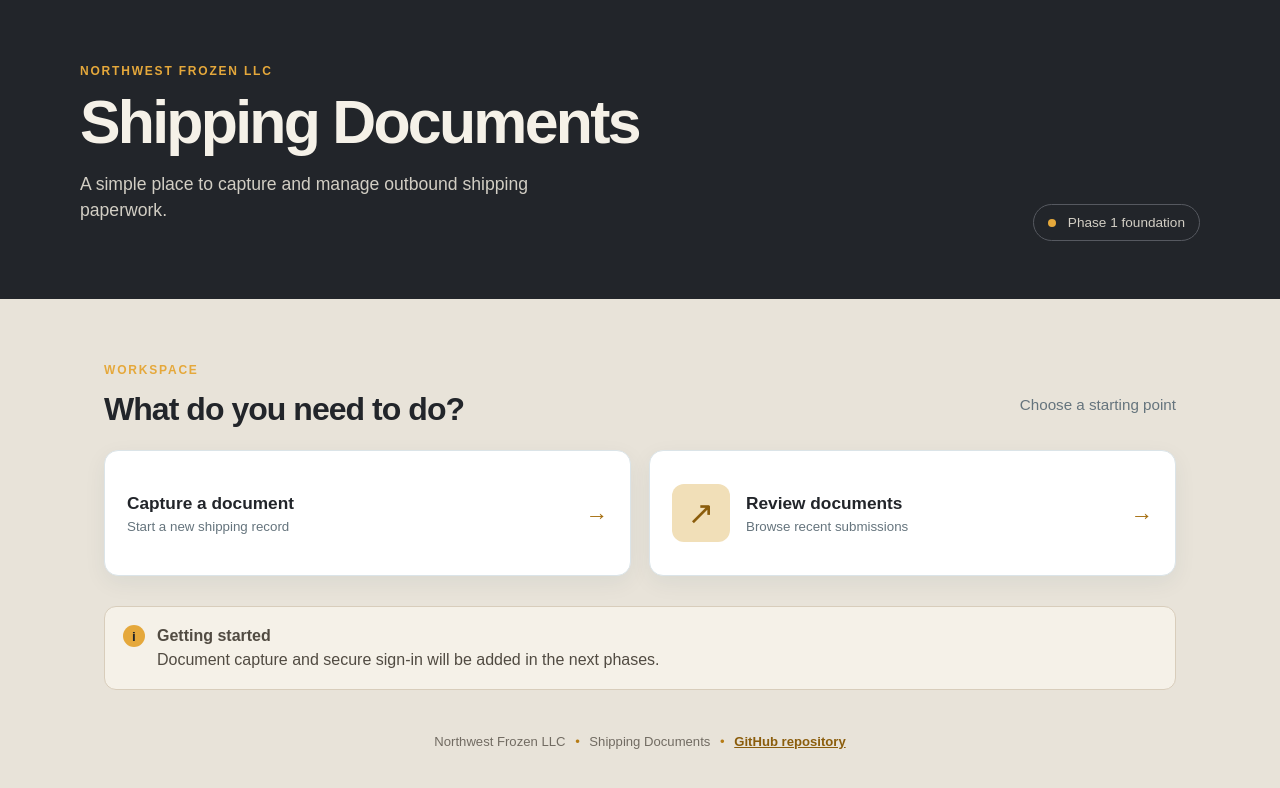
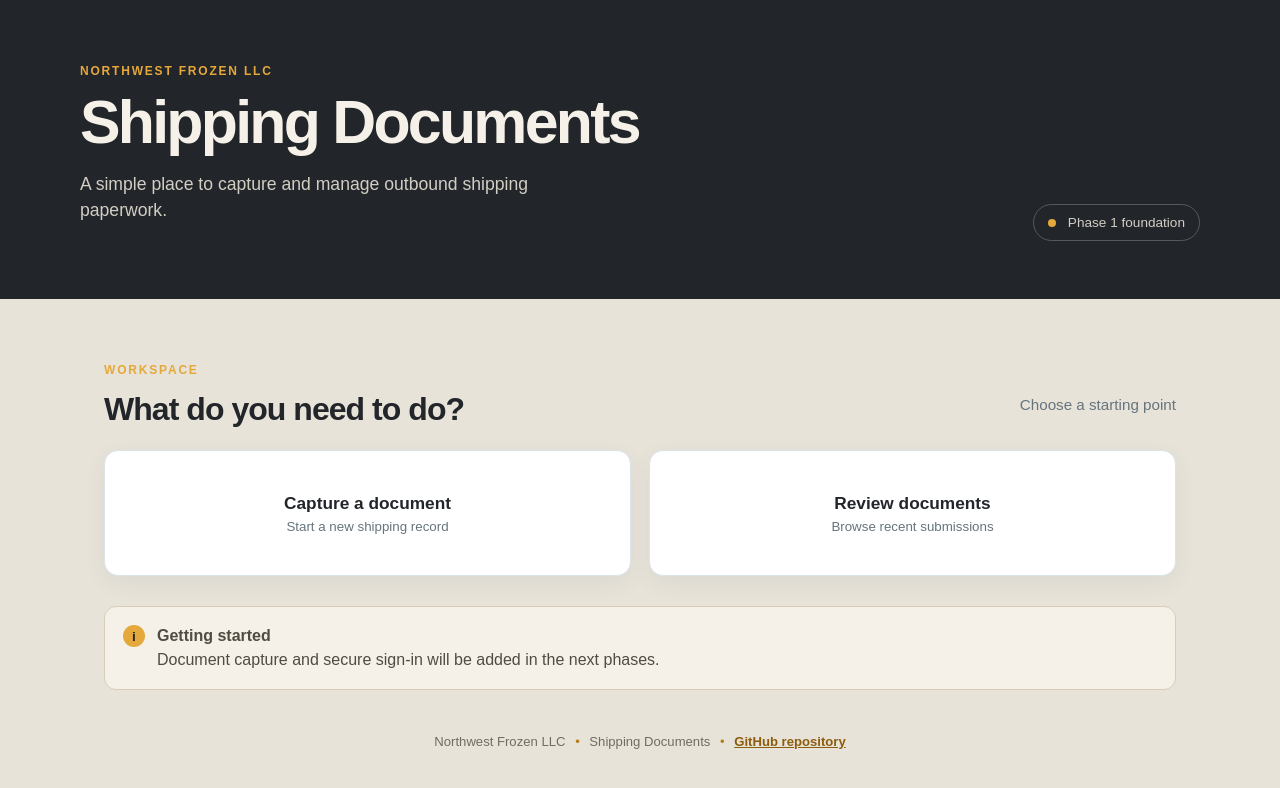
Before and after one commit to mahindra-nwf/shipping-documents, a Next.js app: page / in a window 1280 px wide. Shown: the top 788 px of the page. Built offline with nearby package versions, Linux system fonts and the light colour scheme.

Commit message:
Center home action card text

```diff
--- a/app/page.module.css
+++ b/app/page.module.css
@@ -10,7 +10,7 @@
 .sectionHeading h2 { font-size: clamp(1.5rem, 3vw, 2rem); letter-spacing: -.03em; margin: 0; }
 .helper { color: #65747d; font-size: .95rem; }
 .actionGrid { display: grid; gap: 18px; grid-template-columns: repeat(2, minmax(0, 1fr)); }
-.actionCard { align-items: center; background: #fff; border: 1px solid #dbe4e8; border-radius: 14px; box-shadow: 0 7px 22px #173b5210; display: flex; gap: 16px; min-height: 126px; padding: 22px; transition: border-color .2s, transform .2s, box-shadow .2s; }
+.actionCard { align-items: center; background: #fff; border: 1px solid #dbe4e8; border-radius: 14px; box-shadow: 0 7px 22px #173b5210; display: flex; justify-content: center; min-height: 126px; padding: 22px; text-align: center; transition: border-color .2s, transform .2s, box-shadow .2s; }
 .actionCard:hover, .actionCard:focus-visible { border-color: #e5a83b; box-shadow: 0 10px 26px #22252a1a; transform: translateY(-2px); }
 .actionCard:focus-visible { outline: 3px solid #e5a83b; outline-offset: 3px; }
 .actionIcon { align-items: center; background: #f1dfb8; border-radius: 12px; color: #8b5d0c; display: flex; font-size: 2rem; height: 58px; justify-content: center; width: 58px; }
--- a/app/page.tsx
+++ b/app/page.tsx
@@ -10,7 +10,7 @@ export default function Home() {
   return <main className={styles.page}>
     <section className={styles.hero}><div><p className={styles.eyebrow}>NORTHWEST FROZEN LLC</p><h1>Shipping Documents</h1><p className={styles.lede}>A simple place to capture and manage outbound shipping paperwork.</p></div><span className={styles.status}><span /> Phase 1 foundation</span></section>
     <section className={styles.workspace} aria-labelledby="workspace-heading"><div className={styles.sectionHeading}><div><p className={styles.eyebrow}>WORKSPACE</p><h2 id="workspace-heading">What do you need to do?</h2></div><p className={styles.helper}>Choose a starting point</p></div>
-      <div className={styles.actionGrid}>{quickActions.map((action) => <Link className={styles.actionCard} href={action.href} key={action.href}>{action.href !== "/driver" && <span className={styles.actionIcon} aria-hidden="true">{action.icon}</span>}<span><strong>{action.label}</strong><small>{action.detail}</small></span><span className={styles.arrow} aria-hidden="true">→</span></Link>)}</div>
+      <div className={styles.actionGrid}>{quickActions.map((action) => <Link className={styles.actionCard} href={action.href} key={action.href}><span><strong>{action.label}</strong><small>{action.detail}</small></span></Link>)}</div>
       <div className={styles.notice}><span className={styles.noticeMark} aria-hidden="true">i</span><p><strong>Getting started</strong><br />Document capture and secure sign-in will be added in the next phases.</p></div>
     </section><footer className={styles.footer}>Northwest Frozen LLC <span>•</span> Shipping Documents <span>•</span> <a href="https://github.com/mahindra-nwf/shipping-documents" target="_blank" rel="noreferrer">GitHub repository</a></footer>
   </main>;
```
